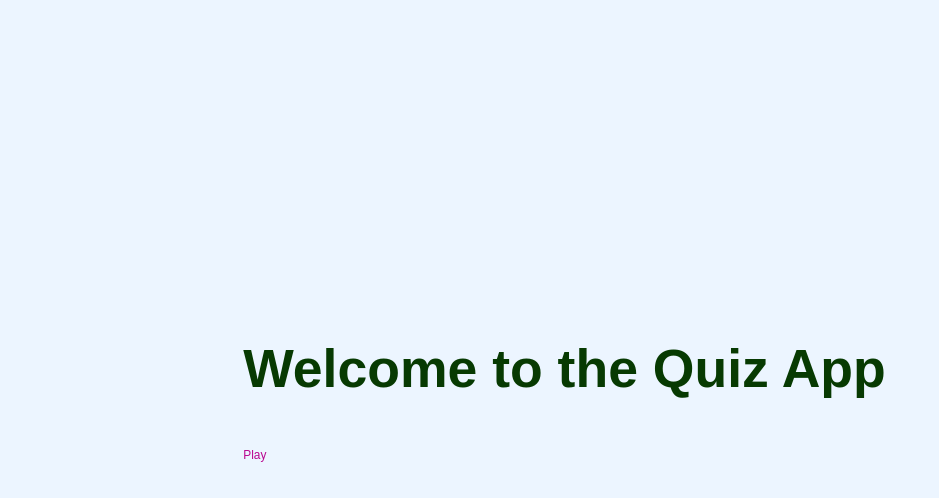
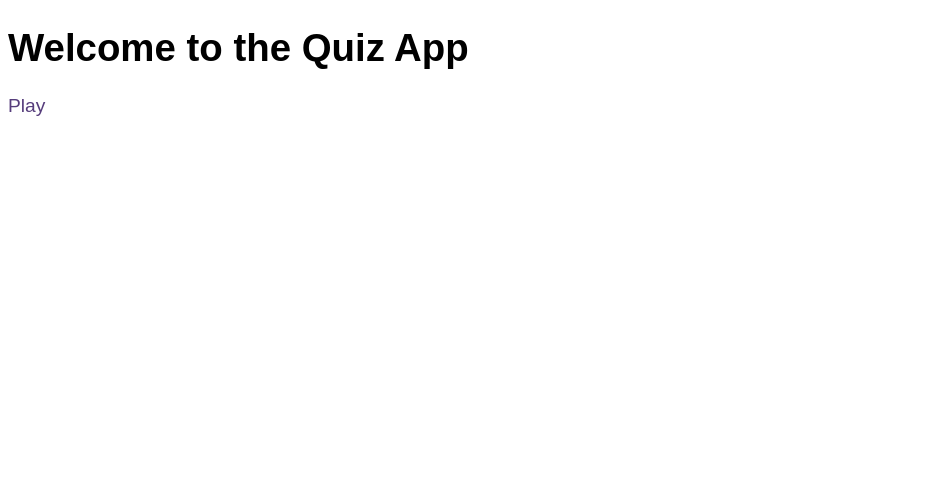
Before and after one commit to Mhirizhonga/Week-6-Challenge---Quiz-App, a plain HTML site: page index.html in a window 1280 px wide. Shown: the whole page, without its empty margins (0-939 px from the left). Drawn offline with Linux system fonts and the light colour scheme.

Commit message:
Corrected code in css, had added some unnecessary code.

```diff
--- a/assets/css/style.css
+++ b/assets/css/style.css
@@ -1,67 +1,16 @@
-:root  {
-    background-color: #ecf5ff;
-    font-size: 62%;
-}
-
-* {
-    box-sizing: border-box;
-    font-family: Arial, Helvetica, sans-serif;
-    margin: 0;
-    padding: 0;
-    color: #333
-}
-
 body {
   font-family: Arial;
   font-size: 120%;
 }
 
 a {
-    color: #b9068f;
+  color: #563d7c;
   text-decoration: none;
   transition: color 0.1s;
 }
 
 a:hover {
   color: #8570a5;
-  }
-
-  h1  {
-    font-size: 5.4rem;
-    color: #073a02;
-    margin-bottom: 5rem;
-  }
-
-  h1 > span  {
-   font-size: 2.4rem;
-   font-weight: 500;
-  }
-
-  h2  {
-    font-size: 2.8rem;
-    font-weight: 500;
-  }
-
-  .container {
-    width: 100vw;
-    height: 100vh;
-    display: flex;
-    justify-content: center;
-    align-items: center;
-    max-width: 80rem;
-    margin: 0 auto;
-  }
-
-  .container > *  {
-    width: 100%;
-  }
-
-  .flex-column {
-
-  }
-
-  .flex-column  {
-
 }
 
 button {
@@ -75,14 +24,10 @@ body {
   color: white;
   border: 0;
   transition: background-color 0.1s;
-    text-decoration: none;
 }
 
 button:hover {
   background-color: #8570a5;
-    cursor: pointer;
-    box-shadow: 0 0.4rem 1.4rem 0 rgba(86, 185, 235, 0.5);
-    transition: transform 150em;
 }
 
 .choices button {
```
Lines whose indentation alone changed are shown as unchanged.
